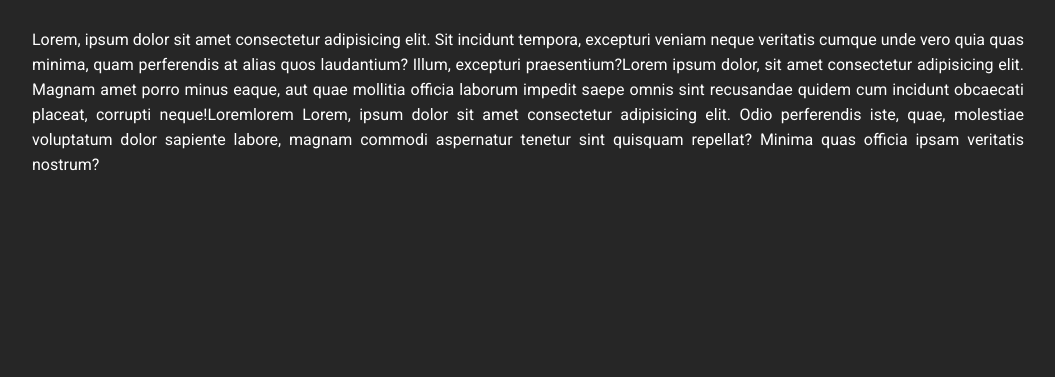
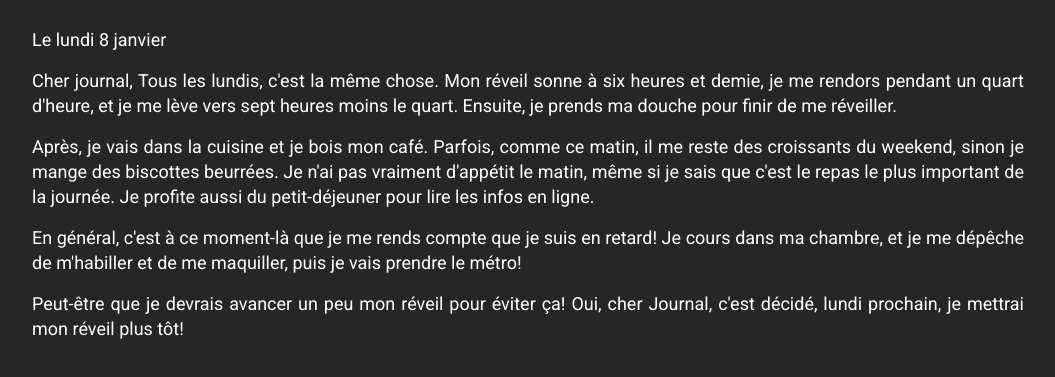
Before and after one commit to SilasDecolar/french-texts, a website: page texts/text1.html in a window 1280 px wide. Shown: the part 71-448 px from the top of the page, without its empty margins (112-1167 px from the left). Drawn offline with Linux system fonts and the light colour scheme.

Commit message:
update: cher journal

```diff
--- a/source/secondPage.scss
+++ b/source/secondPage.scss
@@ -9,7 +9,9 @@
     }
 
     p {
+        font-size: 18px;
         line-height: 25px;
         text-align: justify;
+        margin-bottom: 16px;
     }
 }
--- a/texts/text1.html
+++ b/texts/text1.html
@@ -16,15 +16,25 @@
     </header>
     <main>
         <div class="container">
+            <p>Le lundi 8 janvier</p>
             <p>
-                Lorem, ipsum dolor sit amet consectetur adipisicing elit. Sit incidunt tempora, excepturi veniam neque
-                veritatis cumque unde vero quia quas minima, quam perferendis at alias quos laudantium? Illum, excepturi
-                praesentium?Lorem ipsum dolor, sit amet consectetur adipisicing elit. Magnam amet porro minus eaque, aut
-                quae mollitia officia laborum impedit saepe omnis sint recusandae quidem cum incidunt obcaecati placeat,
-                corrupti neque!Loremlorem
-                Lorem, ipsum dolor sit amet consectetur adipisicing elit. Odio perferendis iste, quae, molestiae
-                voluptatum dolor sapiente labore, magnam commodi aspernatur tenetur sint quisquam repellat? Minima quas
-                officia ipsam veritatis nostrum?
+                Cher journal, Tous les lundis, c'est la même chose. Mon réveil sonne à six heures et demie, je me
+                rendors pendant un quart d'heure, et je me lève vers sept heures moins le quart. Ensuite, je prends ma
+                douche pour finir de me réveiller.
+            </p>
+            <p>
+                Après, je vais dans la cuisine et je bois mon café. Parfois, comme ce matin, il me reste des croissants
+                du weekend, sinon je mange des biscottes beurrées. Je n'ai pas vraiment d'appétit le matin, même si je
+                sais que c'est le repas le plus important de la journée. Je profite aussi du petit-déjeuner pour lire
+                les infos en ligne.
+            </p>
+            <p>
+                En général, c'est à ce moment-là que je me rends compte que je suis en retard! Je cours dans ma chambre,
+                et je me dépêche de m'habiller et de me maquiller, puis je vais prendre le métro!
+            </p>
+            <p>
+                Peut-être que je devrais avancer un peu mon réveil pour éviter ça! Oui, cher Journal, c'est décidé,
+                lundi prochain, je mettrai mon réveil plus tôt!
             </p>
         </div>
     </main>
```
Also changed, not shown: build/main.css, 1 other file.
